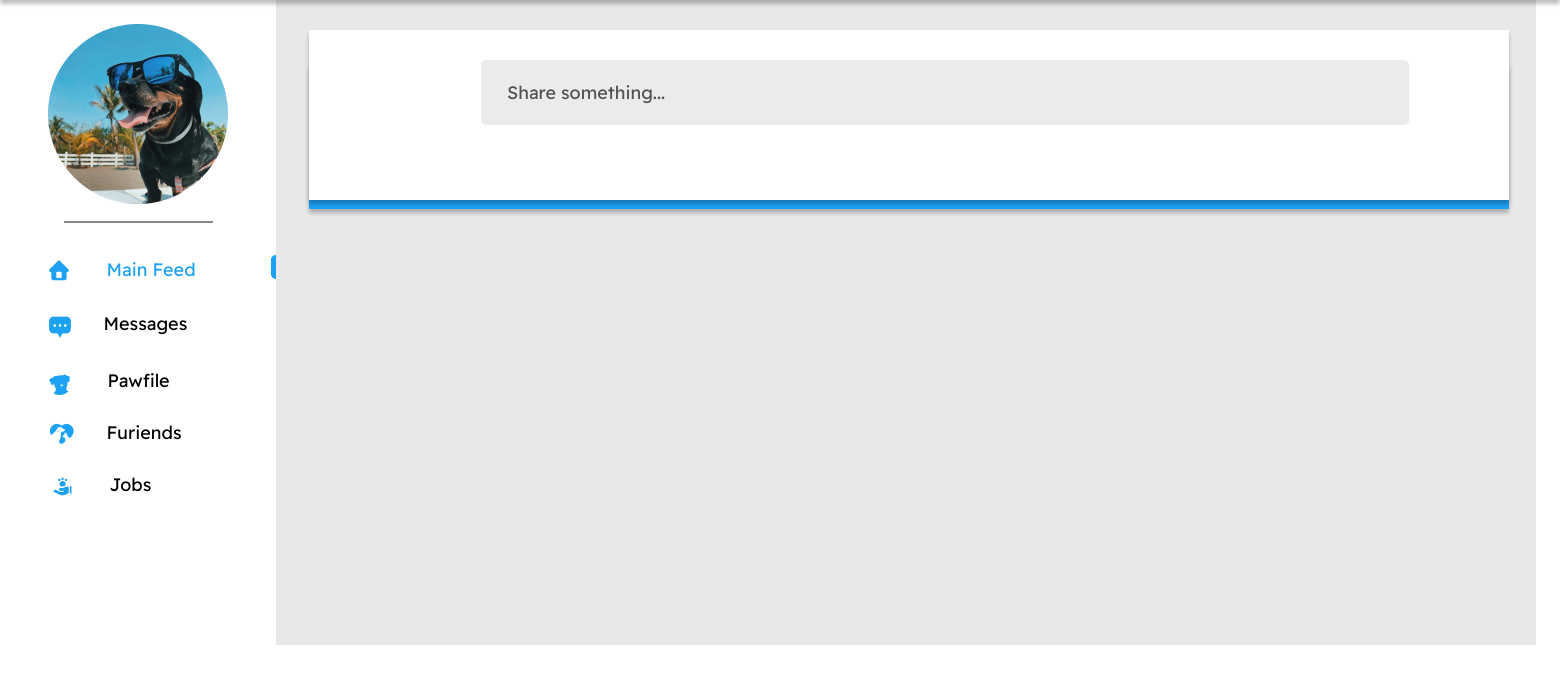
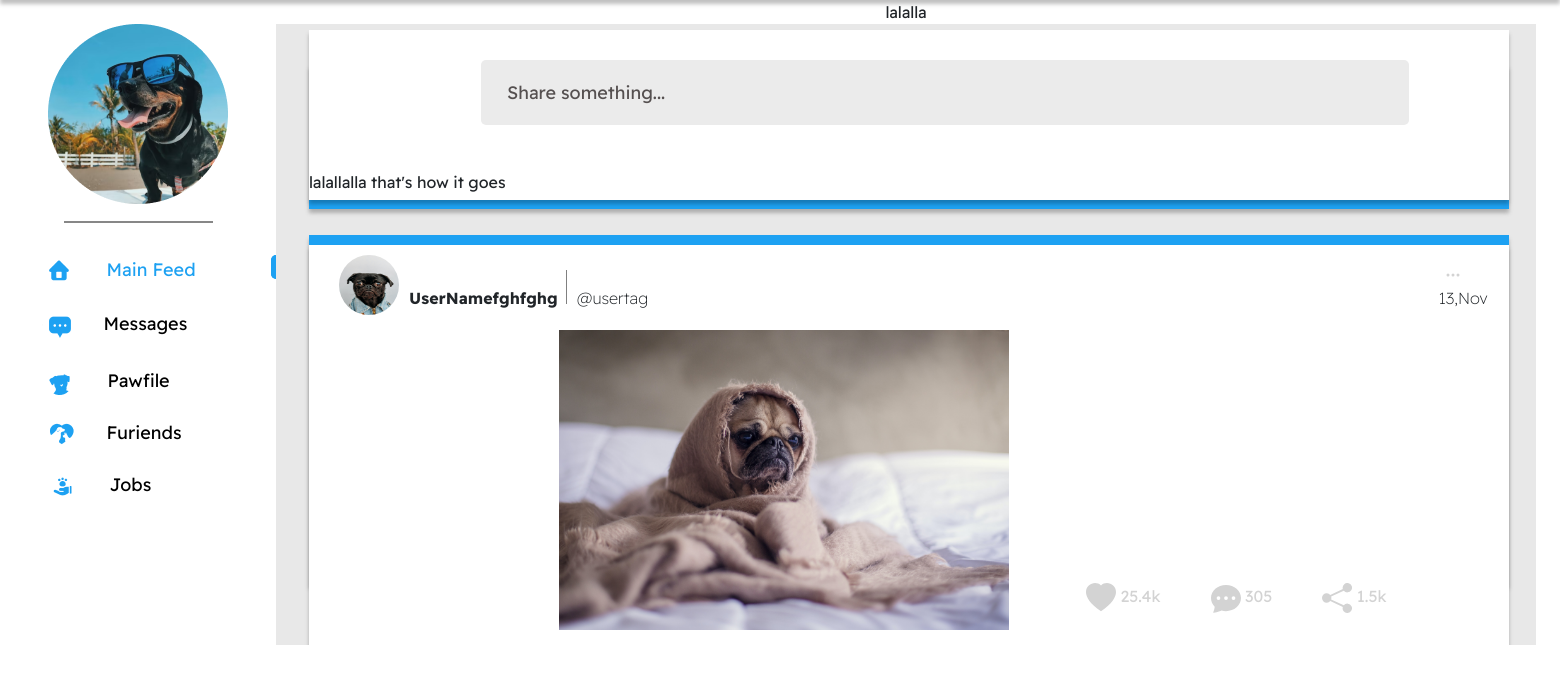
Before and after one commit to uvwbermudo/Furpaws, a Flask app: page /home in a window 1560 px wide. Shown: the part 101-785 px from the top of the page. Run offline with Flask 2, Linux system fonts and the light colour scheme; the visitor is signed in with stand-in values (Sample User, id 1); parts of the project's set-up code (start-up, migrations or seed data) failed here and were passed over; some libraries are stand-ins or nearby versions.

Commit message:
FUR-7 <main-feed>

```diff
--- a/flaskr/static/css/styles.css
+++ b/flaskr/static/css/styles.css
@@ -543,3 +543,162 @@ div.content::-webkit-scrollbar {
 .share-something:hover {
     opacity: 65%;
 }
+
+.post-container{
+    position: absolute;
+    top: 170px;
+    left: 33px;
+    bottom: 100px;
+    box-sizing: border-box;
+
+}
+.post-rectangle-4 {
+    position: absolute;
+    width: 1200px;
+    height: 410px;
+    top: 75px;
+    background: #FFFFFF;
+    box-shadow: 0px 4px 4px rgba(0, 0, 0, 0.25);
+}
+
+.post-rectangle-3 {
+    position: absolute;
+    width: 1200px;
+    height: 350px;
+    top: 65px;
+    background: #1DA1F2;
+    box-shadow: 0px 4px 4px rgba(0, 0, 0, 0.25)
+}
+
+.post-upper-left{
+    position: absolute;
+    display: flex;
+    flex: row;
+    justify-content: space-between;
+    top: 80px;
+    left: 30px;
+}
+.post-upper-left div{
+    padding: 28px 8px 5px 10px;
+}
+
+.post-profile-pic {
+    display: inline-block;
+    position: relative;
+    width: 60px;
+    height: 60px;
+    overflow: hidden;
+    border-radius: 50%;
+    top: 5px;
+}
+
+.post-profile-pic img {
+    width: auto;
+    height: 100%;
+    margin-left: -50px;
+}
+
+.post-username{
+    font-weight: bold;
+    border-right: 0.5px solid gray;
+    display: block;
+    line-height: 0.5px;
+    margin: 20px 0;
+    text-decoration: none;
+    width: auto;
+}
+.post-usertag{
+    font-weight: lighter;
+    display: block;
+    line-height: 0.5px;
+    margin: 20px 0;
+    text-decoration: none;
+    width: auto;
+}
+.post-upper-right{
+    position: absolute;
+    display:grid;
+    top: 90px;
+    left: 1130px;
+    align-items: flex-end;
+
+}
+
+.post-settings{
+    width: 1px;
+    border-radius: 50%;
+    border: none;
+    background-color: transparent;
+    outline: none;
+    justify-items: right;
+    color: lightgray;
+}
+
+.post-settings:hover{
+    transition: 0.5s;
+    color: red;
+}
+
+.post-date{
+    font-weight: lighter;
+    text-align: right;
+}
+
+.post-middle-part{
+    top: 160px;
+    position: absolute;
+    display: flex;
+    justify-content: space-between;
+    left: 250px;
+}
+
+.post-uploaded-pic{
+    height: 300px;
+    width: auto;
+}
+
+.post-description{
+    top: 200px;
+    font-weight: lighter;
+    font-family: Arial, Helvetica, sans-serif;
+    font-size: larger;
+}
+
+.post-bottom-part{
+    top: 580px;
+    left: 810px;
+    display: flex;
+    position: absolute;
+    justify-content: space-between;
+}
+
+.post-bottom-part button{
+    padding: 3px 50px 5px 0px;
+    border-radius: 50%;
+    border: none;
+    background-color: transparent;
+    resize: none;
+    outline: none;
+    color: lightgray;
+
+}
+
+
+
+
+.post-hearts:hover{
+    color: red;
+}
+
+.post-comments:hover{
+    color: #1DA1F2;
+}
+
+.post-shares:hover{
+    color:  #1DA1F2;
+}
+
+.post-container2{
+    background-color: #FFFFFF;
+    border-color: #1DA1F2;
+}
--- a/flaskr/templates/home/home.html
+++ b/flaskr/templates/home/home.html
@@ -1,15 +1,55 @@
+
+
 {% extends 'base.html' %}
-{% block title %}FurPaws - Home{% endblock %}
+{% block title %} FurPaws - Home {% endblock %}
 <a href="/logout">PRESS TO LOGOUT</a>
 
 
 {% block body_content %}
 <div class="main-feed">
-    <div class="rectangle-3"></div>
-    <div class="rectangle-4"></div>
-      <button class="share-something" id="shareSomething" name="shareSomething" href="home.html">Share something...</button>
-    <div class="main-feed-posts">
-    </div>
+  <div class="rectangle-3"></div>
+
+  <div class="rectangle-4"></div>
+    <button class="share-something" id="shareSomething" name="shareSomething" href="home.html">Share something...</button>
+
   </div>
 
+  <div class="post-container">
+    <div class="post-rectangle-3"></div>
+    <div class="post-rectangle-4"></div>
+
+      <div class="post-upper-left">
+        <img class="post-profile-pic "img src="../../static/img/postprofile.jpg"/></img>
+        <div class="post-username">UserNamefghfghg</div>
+        <div class="post-usertag"> @usertag </div>
+
+      </div>
+      <div class="post-upper-right">
+        <button class="post-settings"><svg xmlns="http://www.w3.org/2000/svg" width="16" height="16" fill="currentColor" class="bi bi-three-dots" viewBox="0 0 16 16">
+          <path d="M3 9.5a1.5 1.5 0 1 1 0-3 1.5 1.5 0 0 1 0 3zm5 0a1.5 1.5 0 1 1 0-3 1.5 1.5 0 0 1 0 3zm5 0a1.5 1.5 0 1 1 0-3 1.5 1.5 0 0 1 0 3z"/>
+        </svg></button>
+        <div class="post-date">13,Nov</div>
+      </div>
+
+      <div class="post-middle-part">
+        <img class="post-uploaded-pic" src="../../static/img/postpic.jpg"></div>
+        <div class="post-descriptiom">lalallalla that's how it goes</div>
+      </div>
+
+      <div class="post-bottom-part">
+        <button class="post-hearts">
+          <svg xmlns="http://www.w3.org/2000/svg" width="30" height="30" fill="currentColor" class="bi bi-heart-fill" viewBox="0 0 16 16">
+            <path fill-rule="evenodd" d="M8 1.314C12.438-3.248 23.534 4.735 8 15-7.534 4.736 3.562-3.248 8 1.314z"/>
+          </svg> 25.4k</button>
+        <button class="post-comments">
+          <svg xmlns="http://www.w3.org/2000/svg" width="30" height="30" fill="currentColor" class="bi bi-chat-dots-fill" viewBox="0 0 16 16">
+            <path d="M16 8c0 3.866-3.582 7-8 7a9.06 9.06 0 0 1-2.347-.306c-.584.296-1.925.864-4.181 1.234-.2.032-.352-.176-.273-.362.354-.836.674-1.95.77-2.966C.744 11.37 0 9.76 0 8c0-3.866 3.582-7 8-7s8 3.134 8 7zM5 8a1 1 0 1 0-2 0 1 1 0 0 0 2 0zm4 0a1 1 0 1 0-2 0 1 1 0 0 0 2 0zm3 1a1 1 0 1 0 0-2 1 1 0 0 0 0 2z"/>
+          </svg> 305</button>
+        <button class="post-shares"><svg xmlns="http://www.w3.org/2000/svg" width="30" height="30" fill="currentColor" border-color="blue" class="bi bi-share-fill" viewBox="0 0 16 16">
+          <path d="M11 2.5a2.5 2.5 0 1 1 .603 1.628l-6.718 3.12a2.499 2.499 0 0 1 0 1.504l6.718 3.12a2.5 2.5 0 1 1-.488.876l-6.718-3.12a2.5 2.5 0 1 1 0-3.256l6.718-3.12A2.5 2.5 0 0 1 11 2.5z"/>
+        </svg> 1.5k</button>
+      </div>
+
+  <div class="post-container2"> lalalla </div>
+
 {% endblock %}
```
Also changed, not shown: README.md, flaskr/static/img/heart.png (added), flaskr/static/img/postpic.jpg (added), flaskr/static/img/postprofile.jpg (added).
